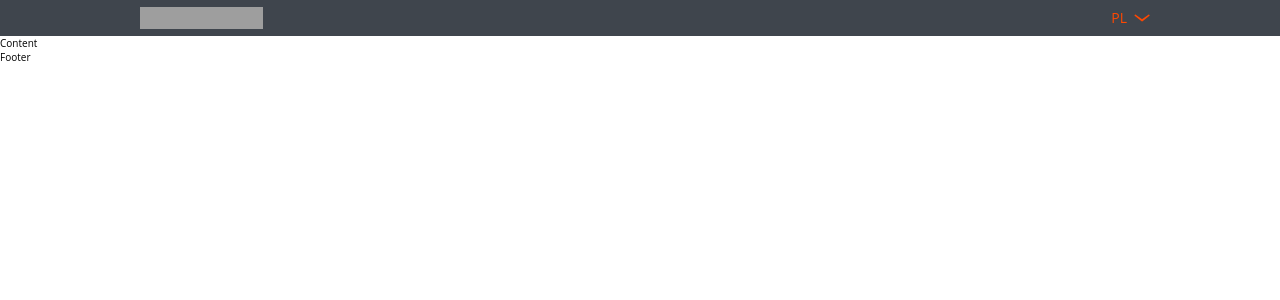
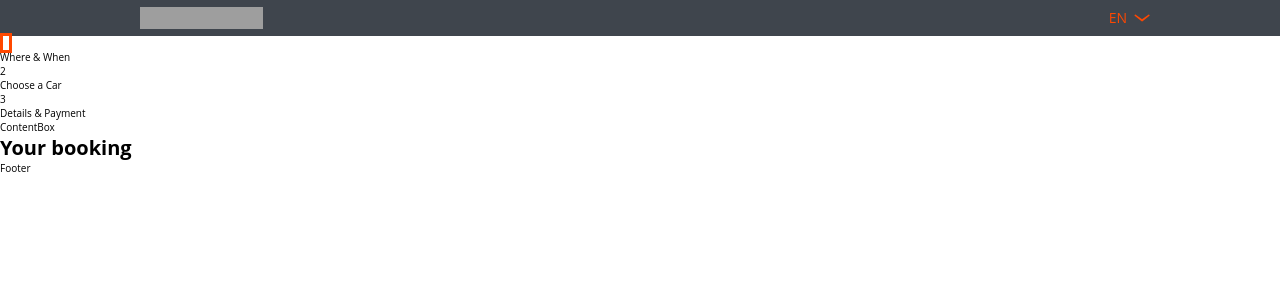
Before and after one commit to iambro/booking-process, a React (Create React App) app: page / in a window 1280 px wide. Shown: the top 300 px of the page. Built offline with nearby package versions, Linux system fonts and the light colour scheme; grey boxes are pictures that could not be loaded.

Commit message:
Create new components

```diff
--- a/src/components/Content.js
+++ b/src/components/Content.js
@@ -1,7 +1,19 @@
-import React from "react";
+import React, { Component } from "react";
+import { Steps } from "./Steps";
+import { ContentBox } from "./ContentBox";
+import { Summary } from "./Summary";
 
-const Content = () => {
-  return <p>Content</p>;
-};
+class Content extends Component {
+  state = {};
+  render() {
+    return (
+      <div className="content">
+        <Steps />
+        <ContentBox />
+        <Summary />
+      </div>
+    );
+  }
+}
 
 export { Content };
--- /dev/null
+++ b/src/components/ContentBox.js
@@ -0,0 +1,12 @@
+import React, { Component } from 'react';
+
+class ContentBox extends Component {
+    state = {  }
+    render() {
+        return (
+            <p>ContentBox</p>
+         );
+    }
+}
+
+export { ContentBox };
--- a/src/components/Header.js
+++ b/src/components/Header.js
@@ -40,7 +40,7 @@ class Header extends Component {
               onMouseEnter={this.handleHoverOn}
               onMouseLeave={this.handleHoverOff}
             >
-              <span className="header-menu-item-languages">PL</span>
+              <span className="header-menu-item-languages">EN</span>
               <ul
                 className="header-menu-dropdown"
                 style={this.state.isOpen ? openStyle : closeStyle}
--- /dev/null
+++ b/src/components/Steps.js
@@ -0,0 +1,29 @@
+import React from "react";
+
+const currentStyle = {
+  border: "3px solid #ff4800",
+  color: "#ffffff"
+};
+
+const Steps = () => {
+  return (
+    <div className="steps">
+      <ol className="steps-list">
+        <li className="steps-list-element current">
+          <span style={currentStyle}>1</span>
+          <p>Where & When</p>
+        </li>
+        <li className="steps-list-element">
+          <span>2</span>
+          <p>Choose a Car</p>
+        </li>
+        <li className="steps-list-element">
+          <span>3</span>
+          <p>Details & Payment</p>
+        </li>
+      </ol>
+    </div>
+  );
+};
+
+export { Steps };
--- /dev/null
+++ b/src/components/Summary.js
@@ -0,0 +1,12 @@
+import React from "react";
+
+const Summary = () => {
+  return (
+      <div className="summary">
+        <h1>Your booking</h1>
+        <div className="summary-box"></div>
+      </div>
+  );
+};
+
+export { Summary };
```
Also changed, not shown: 1 other file (tests, documents, lock files or other folders).
